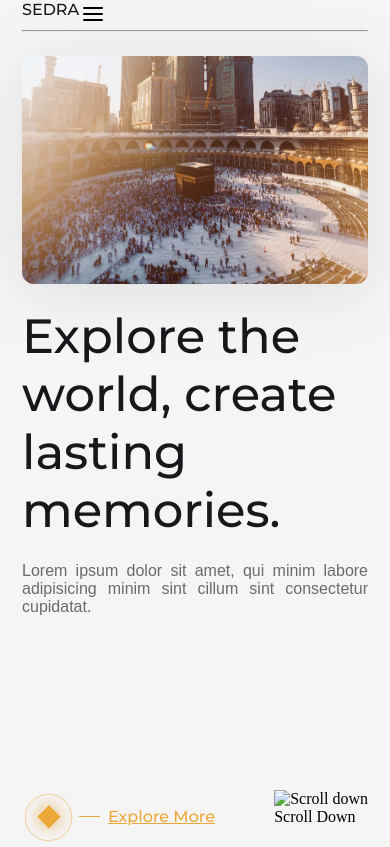
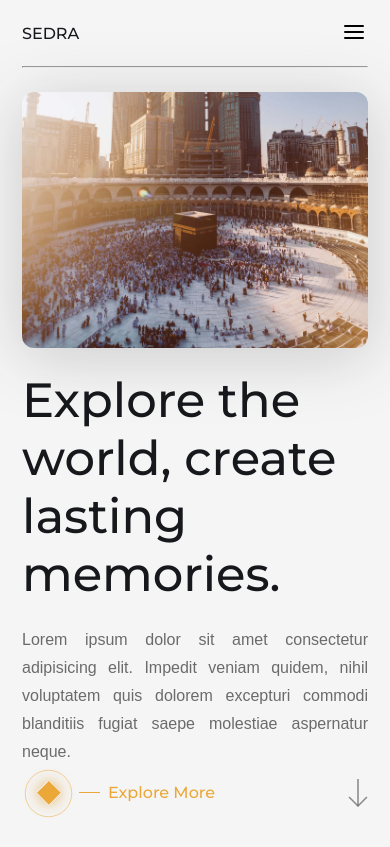
Before and after one commit to theRhasoldy/sedra-website, a website built with Vite: page src/index.html in a window 390 px wide. Shown: the top 847 px of the page. Built offline with nearby package versions, Linux system fonts and the light colour scheme; a web font is replaced by a local one.

Commit message:
Fixed header content for mobile and desktop and adjusted mobile navbar

```diff
--- a/src/index.html
+++ b/src/index.html
@@ -27,18 +27,16 @@
 
     <section id="hero">
       <img
+        class="img-border hero-image shadow"
         src="images/img/kaaba.jpg"
         alt="Picture of the Kaaba"
-        class="img-border"
       />
-      <div class="grid-3-col">
-        <h1>
-          Explore the world, create lasting
-          <span class="marked">memories</span>.
-        </h1>
+      <div class="header-grid">
+        <h1>Explore the world, create lasting memories.</h1>
         <p>
-          Lorem ipsum dolor sit amet, qui minim labore adipisicing minim sint
-          cillum sint consectetur cupidatat.
+          Lorem ipsum dolor sit amet consectetur adipisicing elit. Impedit
+          veniam quidem, nihil voluptatem quis dolorem excepturi commodi
+          blanditiis fugiat saepe molestiae aspernatur neque.
         </p>
       </div>
       <div class="align-bottom">
@@ -51,8 +49,7 @@
             <span> Explore More </span>
           </a>
           <div class="indicator-scroll">
-            <img src="" alt="Scroll down" />
-            <span>Scroll Down</span>
+            <img src="images/svg/arrow-down.svg" alt="Scroll down" />
           </div>
         </div>
       </div>
--- a/src/scss/abstracts/fonts.scss
+++ b/src/scss/abstracts/fonts.scss
@@ -4,18 +4,26 @@ $font-montserrat: "Montserrat", sans-serif;
 $font-abeezee: "ABeeZee", sans-serif;
 
 h1 {
-  padding-block: 1.4375rem;
+  display: flex;
   font-family: $font-montserrat;
   font-weight: 500;
   font-size: 3rem;
+  line-height: auto;
+  padding-top: 1.4375rem;
+  @media only screen and (min-width: 700px) {
+    font-size: 4rem;
+  }
 }
 
 p {
   font-family: $font-abeezee;
   text-align: justify;
+  padding-top: 1.4375rem;
+  line-height: 175%;
 }
 
 a {
   font-family: $font-montserrat;
   font-weight: 500;
+  text-decoration: none;
 }
--- a/src/scss/abstracts/index.scss
+++ b/src/scss/abstracts/index.scss
@@ -1,2 +1,3 @@
 @forward "colors";
 @forward "fonts";
+@forward "shadow";
--- /dev/null
+++ b/src/scss/abstracts/shadow.scss
@@ -0,0 +1,3 @@
+.shadow {
+  filter: drop-shadow(0px 8px 32px rgba(37, 37, 38, 0.2));
+}
--- a/src/scss/base/reset.scss
+++ b/src/scss/base/reset.scss
@@ -17,4 +17,5 @@ svg,
 video {
   display: block;
   max-width: 100%;
+  object-fit: cover;
 }
--- a/src/scss/components/hero-image.scss
+++ b/src/scss/components/hero-image.scss
@@ -1,4 +1,7 @@
-.img-border {
-  border-radius: 0.75em;
-  filter: drop-shadow(0px 8px 32px rgba(37, 37, 38, 0.1));
+.hero-image {
+  height: 40vh;
+  width: auto;
+  @media only screen and (min-width: 600px) {
+    height: 55vh;
+  }
 }
--- a/src/scss/components/nav.scss
+++ b/src/scss/components/nav.scss
@@ -1,9 +1,11 @@
 @use "../abstracts" as *;
 
 .navbar {
+  padding-block: 1.125rem;
   ul {
     display: flex;
-    font-size: 16px;
+    justify-content: space-between;
+    align-items: center;
     li {
       list-style: none;
       a {
--- a/src/scss/pages/home.scss
+++ b/src/scss/pages/home.scss
@@ -1,5 +1,5 @@
 #hero {
-  height: 99vh;
+  height: 95vh;
   display: flex;
   flex-direction: column;
 }
--- a/src/scss/utils/containers.scss
+++ b/src/scss/utils/containers.scss
@@ -1,8 +1,21 @@
 .space-between {
   display: flex;
   justify-content: space-between;
+  align-items: center;
 }
 
 .align-bottom {
   margin-top: auto;
+  padding-bottom: 1.625rem;
 }
+
+.header-grid {
+  @media only screen and (min-width: 1200px) {
+    display: grid;
+    grid-template-columns: 50% 20% auto;
+  }
+
+  p {
+    grid-column-start: 3;
+  }
+}
--- /dev/null
+++ b/src/scss/utils/image-borders.scss
@@ -0,0 +1,3 @@
+.img-border {
+  border-radius: 0.75rem;
+}
--- a/src/scss/utils/index.scss
+++ b/src/scss/utils/index.scss
@@ -1 +1,2 @@
 @forward "containers";
+@forward "image-borders";
```
Also changed, not shown: src/images/svg/arrow-down.svg (added).
